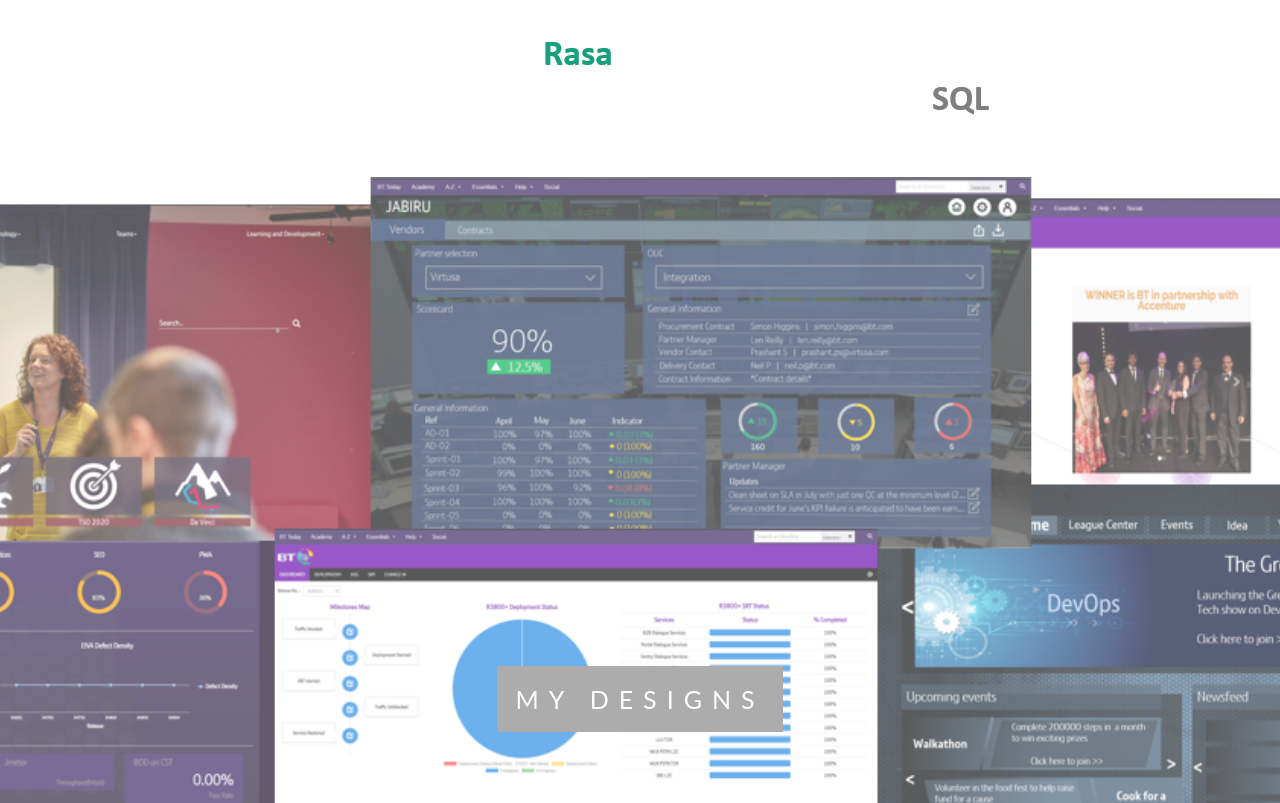
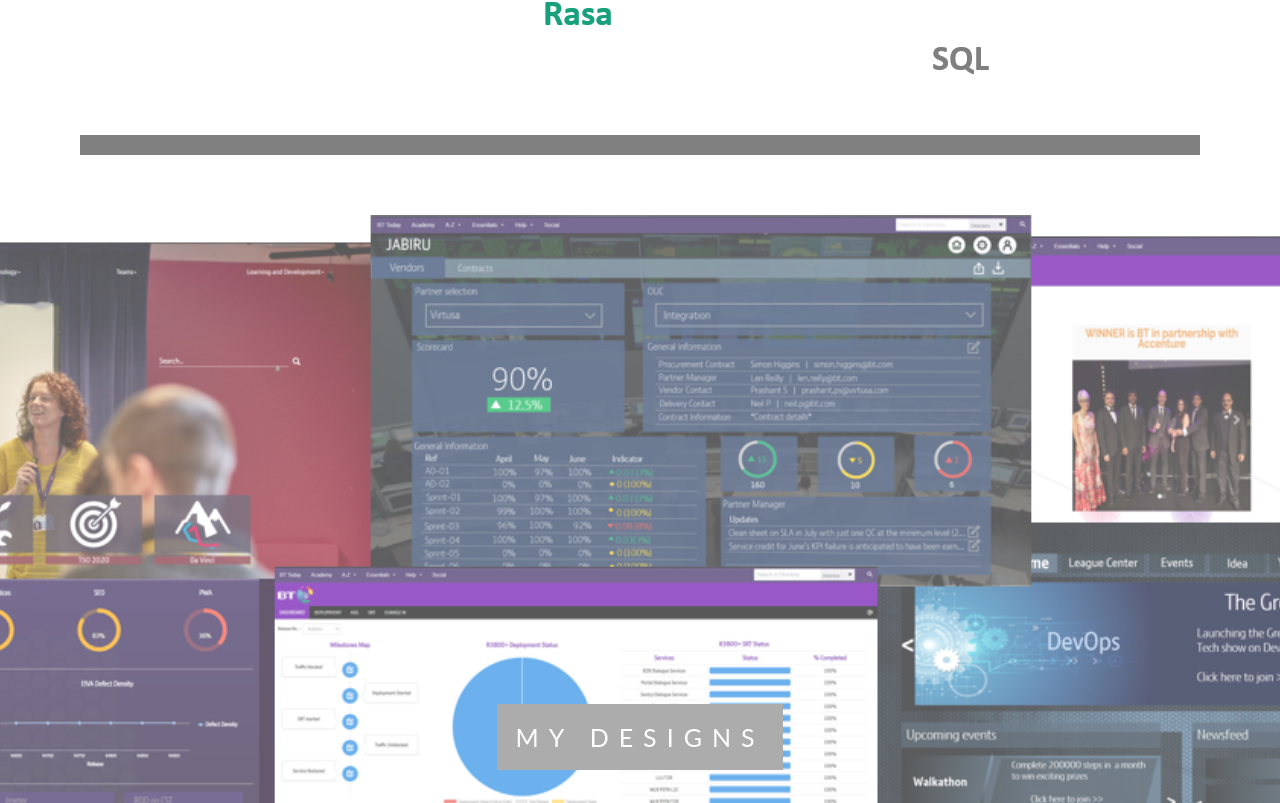
Before and after one commit to sadia0017/sadiasprofile, a plain HTML site: page index.html in a window 1280 px wide. Shown: the part 1557-2360 px from the top of the page. Drawn offline with nearby package versions, Linux system fonts and the light colour scheme.

Commit message:
Update index.html

```diff
--- a/index.html
+++ b/index.html
@@ -3,6 +3,9 @@
 <html>
 <head>
 <meta name="viewport" content="width=device-width, initial-scale=1">
+<link rel="stylesheet" href="https://maxcdn.bootstrapcdn.com/bootstrap/3.4.1/css/bootstrap.min.css">
+  <script src="https://ajax.googleapis.com/ajax/libs/jquery/3.6.1/jquery.min.js"></script>
+  <script src="https://maxcdn.bootstrapcdn.com/bootstrap/3.4.1/js/bootstrap.min.js"></script>
 <style>
 body, html {
   height: 100%;
@@ -33,7 +36,6 @@
 .bgimg-3 {
   background-image: url("recogs.png");
   min-height: 450px;
-
   opacity: 1!important;
 }
 
@@ -71,6 +73,16 @@
   text-align: center
 }
 
+.tagLineBtm {
+  background-color: grey;
+  color: #fff;
+  padding: 10px;
+  font-size: 15px;
+  letter-spacing: 5px;
+  text-align: center;
+  margin-top:5%
+}
+
 .tagLineExtras {
   color: #fff;
   padding: 18px;
@@ -103,7 +115,7 @@
 <div class="bgimg-1">
   <div class="caption">
   <span class="border">SADIA WAHID</span>
-  <p class="tagLine">A passionate Web developer, UI designer and UX enthusiast</p>
+  <p class="tagLine">A passionate Web developer, UI designer with love for User Experience</p>
   </div>
 </div>
 
@@ -115,6 +127,7 @@
 	<div class="el y">ddd</div>
   </div-->
   <div><image src="skills.png"/></div>
+  <p class="tagLineBtm"></p>
 </div>
 
 <div class="bgimg-2">
```
